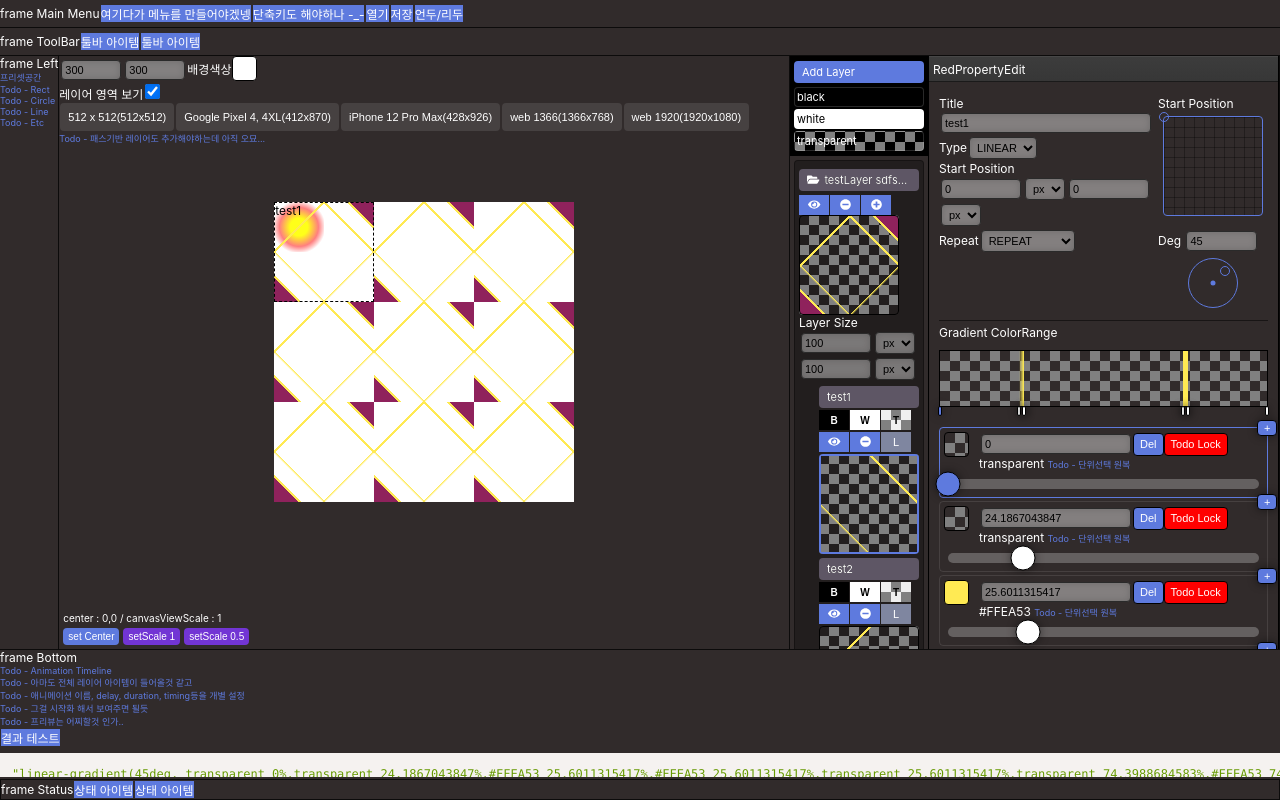
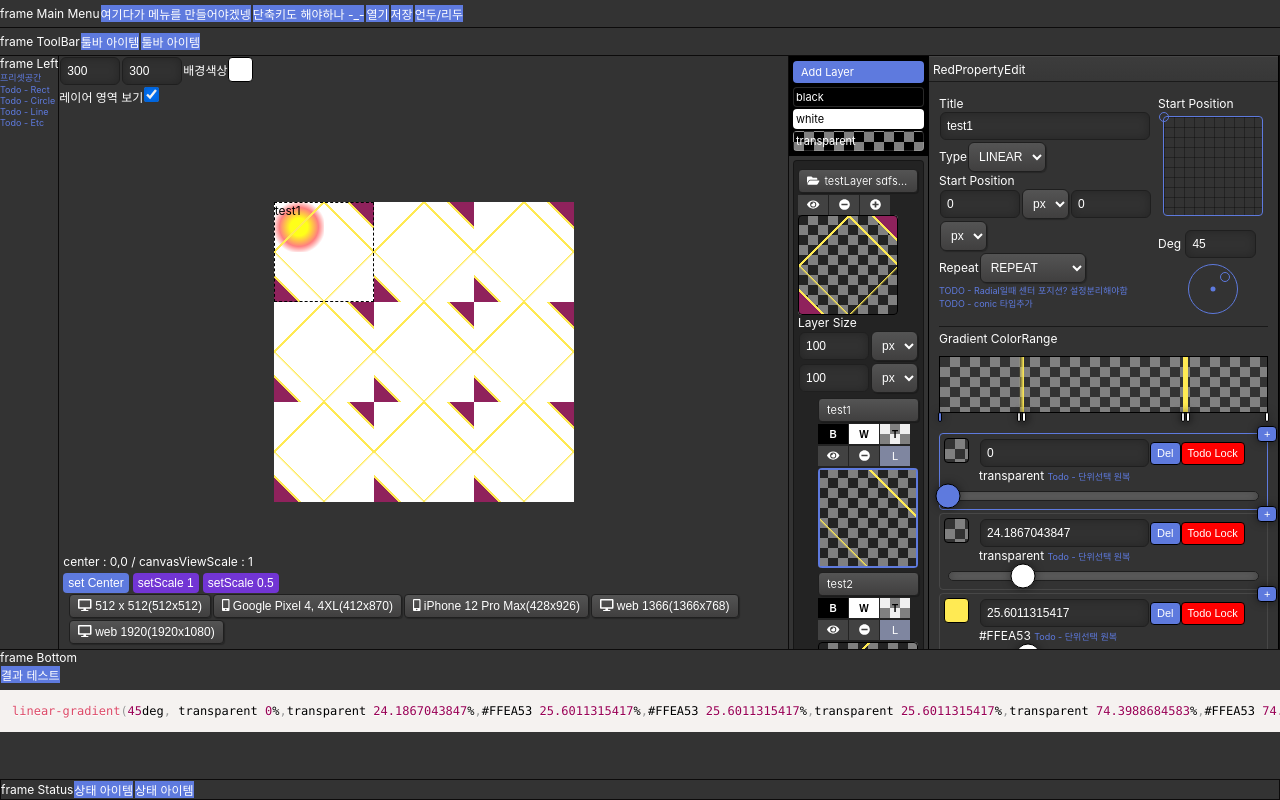
Before and after one commit to redcamel/RedGradient, a React (Create React App) app: page / in a window 1280 px wide. Built offline with nearby package versions, Linux system fonts and the light colour scheme.

Commit message:
- 레이어정리하기전 백업

```diff
--- a/src/App.css
+++ b/src/App.css
@@ -2,7 +2,7 @@ html, body {
     margin: 0;
     padding: 0;
     height: 100%;
-    background: rgb(49, 43, 43);
+    background: rgb(51, 51, 51);
 }
 
 * {
@@ -15,14 +15,28 @@ div {
 }
 
 input, select {
-    margin: 2px;
-    border-radius: 4px;
+    margin: 1px;
+    border-radius: 6px;
     outline: none;
-    padding: 3px;
-    font-size: 11px;
-    background: rgba(255, 255, 255, 0.4);
-    border: 1px solid #2a2a2a;
-    box-shadow: inset 0 0 7px rgba(0, 0, 0, 0.16);
+    padding: 6px;
+    color: #fff;
+    font-size: 12px;
+    background: rgb(49, 49, 49);
+    border: 1px solid rgb(31, 31, 31);
+    box-shadow: rgba(0, 0, 0, 0.25) 0px 0px 10px inset;
+}
+
+select {
+    background: linear-gradient(rgb(84, 84, 84), rgb(64, 63, 63));
+    color: #fff;
+    border: 1px solid rgb(31, 31, 31);
+    box-shadow: rgba(0, 0, 0, 0.25) 1px 1px 1px;
+    cursor: pointer;
+    font-size: 12px;
+}
+
+option {
+    background: #575757;
 }
 
 #root {
@@ -170,9 +184,6 @@ input, select {
 }
 
 .layerType {
-    /*position: absolute;*/
-    /*bottom: 0;*/
-    /*left: 0;*/
     margin-right: 1px;
     width: 30px;
     height: 20px;
@@ -184,13 +195,10 @@ input, select {
 }
 
 .layerAdd {
-    /*position: absolute;*/
-    /*bottom: 0;*/
-    /*right: 0;*/
     margin-right: 1px;
     width: 30px;
     height: 20px;
-    background: #5e7ade;
+    background: #424242;
     font-size: 11px;
     color: #fff;
     outline: none;
@@ -201,13 +209,10 @@ input, select {
 }
 
 .layerDel {
-    /*position: absolute;*/
-    /*bottom: 0;*/
-    /*right: 0;*/
     margin-right: 1px;
     width: 30px;
     height: 20px;
-    background: #5e7ade;
+    background: #424242;
     font-size: 11px;
     color: #fff;
     outline: none;
@@ -218,13 +223,10 @@ input, select {
 }
 
 .layerVisible {
-    /*position: absolute;*/
-    /*top: 0;*/
-    /*left: 0;*/
     margin-right: 1px;
     width: 30px;
     height: 20px;
-    background: #5e7ade;
+    background: #424242;
     font-size: 11px;
     color: #fff;
     outline: none;
@@ -235,13 +237,15 @@ input, select {
 }
 
 .layerVisible:hover, .layerDel:hover, .layerAdd:hover {
-    background: #191e3e;
+    background: #5e7ade;
 }
 
 .layerItemTitle {
-    margin: 4px 0;
+    margin: 4px 0 2px;
     border-radius: 4px;
-    background: #5e5665;
+    background: linear-gradient(rgb(84, 84, 84), rgb(64, 63, 63));
+    border: 1px solid rgb(31, 31, 31);
+    box-shadow: rgba(0, 0, 0, 0.25) 1px 1px 1px;
     padding: 4px 8px;
     font-size: 11px;
     color: #fff;
@@ -252,9 +256,11 @@ input, select {
 }
 
 .layerItemSubTitle {
-    margin: 4px 0 0 20px;
+    margin: 4px 0 2px 20px;
     border-radius: 4px;
-    background: #5e5665;
+    background: linear-gradient(rgb(84, 84, 84), rgb(64, 63, 63));
+    border: 1px solid rgb(31, 31, 31);
+    box-shadow: rgba(0, 0, 0, 0.25) 1px 1px 1px;
     padding: 4px 8px;
     font-size: 11px;
     color: #fff;
--- a/src/App.js
+++ b/src/App.js
@@ -154,16 +154,9 @@ class App extends React.Component {
         </div>
       </div>
       <div className={'frame_bottom'} style={{height: '500px', maxHeight: '500px', overflow: 'auto'}}>frame Bottom
-        <div className={'todo'}>
-          <div>Todo - Animation Timeline</div>
-          <div>Todo - 아마도 전체 레이어 아이템이 들어올것 같고</div>
-          <div>Todo - 애니메이션 이름, delay, duration, timing등을 개별 설정</div>
-          <div>Todo - 그걸 시작화 해서 보여주면 될듯</div>
-          <div>Todo - 프리뷰는 어찌할것 인가..</div>
-        </div>
         <div style={style.test}>결과 테스트</div>
-        <SyntaxHighlighter language="javascript" wrapLongLines={'pre'}>
-          {JSON.stringify(RedLayer.calcGradients(this.state.layers), null, 2, this.state.bgColor)}
+        <SyntaxHighlighter language="css" wrapLongLines={'pre'}>
+          {JSON.stringify(RedLayer.calcGradients(this.state.layers), null, 2, this.state.bgColor).replace(/"/g, '')}
         </SyntaxHighlighter>
       </div>
       <div className={'frame_status'}>frame Status
--- a/src/editor/canvas/RED_CANVAS_PRESET.js
+++ b/src/editor/canvas/RED_CANVAS_PRESET.js
@@ -7,12 +7,14 @@ const RED_CANVAS_PRESET = [
   {
     title: 'Google Pixel 4, 4XL',
     width: 412,
-    height: 870
+    height: 870,
+    type : 'mobile'
   },
   {
     title: 'iPhone 12 Pro Max',
     width: 428,
-    height: 926
+    height: 926,
+    type : 'mobile'
   },
   {
     title: 'web 1366',
--- a/src/editor/canvas/RedCanvas.jsx
+++ b/src/editor/canvas/RedCanvas.jsx
@@ -1,7 +1,6 @@
 import React from "react";
 import RedLayer from "../layer/RedLayer.jsx";
 import drawCanvasUI from "./drawCanvasUI.js";
-
 class RedCanvas extends React.Component {
   constructor(props) {
     super(props);
--- a/src/editor/canvas/drawCanvasUI.js
+++ b/src/editor/canvas/drawCanvasUI.js
@@ -2,6 +2,8 @@ import RedNumber from "../../core/RedNumber.jsx";
 import {SketchPicker} from "react-color";
 import RED_CANVAS_PRESET from "./RED_CANVAS_PRESET.js";
 import React from "react";
+import {FontAwesomeIcon} from '@fortawesome/react-fontawesome'
+import {faDesktop, faMobileAlt} from '@fortawesome/free-solid-svg-icons'
 
 function drawCanvasUI() {
   const rootComponent = this.props.rootComponent;
@@ -16,6 +18,24 @@ function drawCanvasUI() {
       </button>
       <button style={style.toScale} onClick={() => this.setState({canvasViewScale: 1})}>setScale 1</button>
       <button style={style.toScale} onClick={() => this.setState({canvasViewScale: 0.5})}>setScale 0.5</button>
+      <div style={{display:'inline-block',marginLeft : '5px'}}>
+        {
+          RED_CANVAS_PRESET.map(v => {
+            return <button
+              style={style.presetButton}
+              onClick={() => {
+                canvasInfo.width = v.width;
+                canvasInfo.height = v.height;
+                rootComponent.setState({});
+              }}
+            >
+              <div><FontAwesomeIcon
+                icon={v['type'] === 'mobile' ? faMobileAlt : faDesktop}/> {v['title']}({v['width']}x{v['height']})
+              </div>
+            </button>;
+          })
+        }
+      </div>
     </div>
     <div style={style.canvasResizer}>
       <RedNumber width={'60px'} value={canvasInfo.width} HD_onInput={e => {
@@ -84,34 +104,6 @@ function drawCanvasUI() {
                onClick={() => this.setState({layerSizeView: !this.state.layerSizeView})}
         />
       </div>
-      <div>
-
-        {
-          RED_CANVAS_PRESET.map(v => {
-            return <button
-              style={{
-                background: '#464141',
-                border: 0,
-                outline: 'none',
-                color: '#fff',
-                fontSize: '11px',
-                padding: '8px',
-                borderRadius: '4px',
-                margin: '1px',
-                cursor: 'pointer'
-              }}
-              onClick={() => {
-                canvasInfo.width = v.width;
-                canvasInfo.height = v.height;
-                rootComponent.setState({});
-              }}
-            >
-              <div>{v['title']}({v['width']}x{v['height']})</div>
-            </button>;
-          })
-        }
-      </div>
-      <div className={'todo'}>Todo - 패스기반 레이어도 추가해야하는데 아직 오묘...</div>
 
     </div>
   </>;
@@ -130,7 +122,7 @@ const style = {
     bottom: 0,
     left: 0,
     padding: '4px',
-    fontSize: '10px',
+    fontSize: '12px',
     zIndex: 1
   },
   toCenter: {
@@ -140,7 +132,7 @@ const style = {
     marginTop: '4px',
     borderRadius: '4px',
     border: 0,
-    fontSize: '10px',
+    fontSize: '12px',
     outline: 'none',
     cursor: 'pointer'
   },
@@ -152,8 +144,20 @@ const style = {
     marginTop: '4px',
     borderRadius: '4px',
     border: 0,
-    fontSize: '10px',
+    fontSize: '12px',
     outline: 'none',
     cursor: 'pointer'
+  },
+  presetButton: {
+    background: 'linear-gradient(rgb(84, 84, 84), rgb(64, 63, 63))',
+    border: '1px solid rgb(31, 31, 31)',
+    outline: 'none',
+    color: '#fff',
+    fontSize: '12px',
+    padding: '4px 8px',
+    borderRadius: '4px',
+    margin: '1px',
+    cursor: 'pointer',
+    boxShadow: `rgba(0, 0, 0, 0.25) 1px 1px 1px`
   }
 };
--- a/src/editor/layer/RedLayer.jsx
+++ b/src/editor/layer/RedLayer.jsx
@@ -149,13 +149,7 @@ class RedLayer extends React.Component {
                 }}/>
               </div>
             </div>
-            <div>
-              {
-                layer.openYn ? layer.items.map(item => {
-                  return <RedLayerSubItem layer={layer} item={item} rootComponent={rootComponent}/>;
-                }) : ''
-              }
-            </div>
+            <div>{layer.openYn ? layer.items.map(item => <RedLayerSubItem layer={layer} item={item} rootComponent={rootComponent}/>) : ''}</div>
           </div>;
         })
       }
--- a/src/editor/property/RedGradientColorItem.jsx
+++ b/src/editor/property/RedGradientColorItem.jsx
@@ -166,7 +166,7 @@ const style = {
     overflow: 'hidden'
   },
   complete: {padding: '4px', background: '#5e7ade', cursor: 'pointer', textAlign: 'center'},
-  line: {height: '10px', background: 'rgba(255,255,255,0.25)', borderRadius: '5px'},
+  line: {height: '10px', background: 'rgba(255,255,255,0.25)', borderRadius: '5px',boxShadow: 'rgba(0, 0, 0, 0.35) 0px 0px 10px inset',border:'1px solid rgb(31, 31, 31)'},
   add: {
     position: 'absolute',
     width: '20px',
--- a/src/editor/property/RedPropertyEdit.jsx
+++ b/src/editor/property/RedPropertyEdit.jsx
@@ -32,6 +32,8 @@ class RedPropertyEdit extends React.Component {
               <RedPropertyTypeEdit rootComponent={rootComponent}/>
               <RedPropertyPositionEdit rootComponent={rootComponent}/>
               <RedPropertyRepeatEdit rootComponent={rootComponent}/>
+              <div className={'todo'}>TODO - Radial일때 센터 포지션? 설정분리해야함 </div>
+              <div className={'todo'}>TODO - conic 타입추가 </div>
             </div>
             <div>
               <div>Start Position</div>
@@ -44,16 +46,20 @@ class RedPropertyEdit extends React.Component {
         <div style={style.itemContainer}>
           Gradient ColorRange
           <RedGradientColorEdit rootComponent={rootComponent}/>
-          <div className={'todo'}>Todo - 스텝추가/삭제, 이동</div>
-          <div className={'todo'}>Todo - 컬러분해신공도 필요함</div>
-          <div className={'todo'}>TODO - 그라디언트 컬러셀렉터</div>
-          <div className={'todo'}>TODO - 이동에따른 스텝정렬</div>
-          <div className={'todo'}>TODO - 일단 이게 오른쪽에 위치하는게 올바른것인가....</div>
         </div>
         <div style={style.itemContainer}>
           <div>Current Data</div>
-          <SyntaxHighlighter language="javascript" wrapLongLines={'pre'}>
-            {JSON.stringify(RedLayer.calcGradientItem(data, false, activeLayer), null, 2)}
+          <SyntaxHighlighter language="css" wrapLongLines={'pre'}>
+            {
+              JSON.stringify(RedLayer.calcGradientItem(data, false, activeLayer))
+                // .replace(/\s+/g, ' ')
+                // .replace(/, /g, '')
+                .replace(/"/g, '')
+                // .replace(/\(/g, '\(\n')
+                // .replace(/\)/g, '\n\)\n')
+                // .replace(/,/g, ',\n')
+            }
+
           </SyntaxHighlighter>
           <SyntaxHighlighter language="javascript" wrapLongLines={'pre'}>
             {JSON.stringify(data, null, 2)}
```
Also changed, not shown: 2 other files (tests, documents, lock files or other folders).
